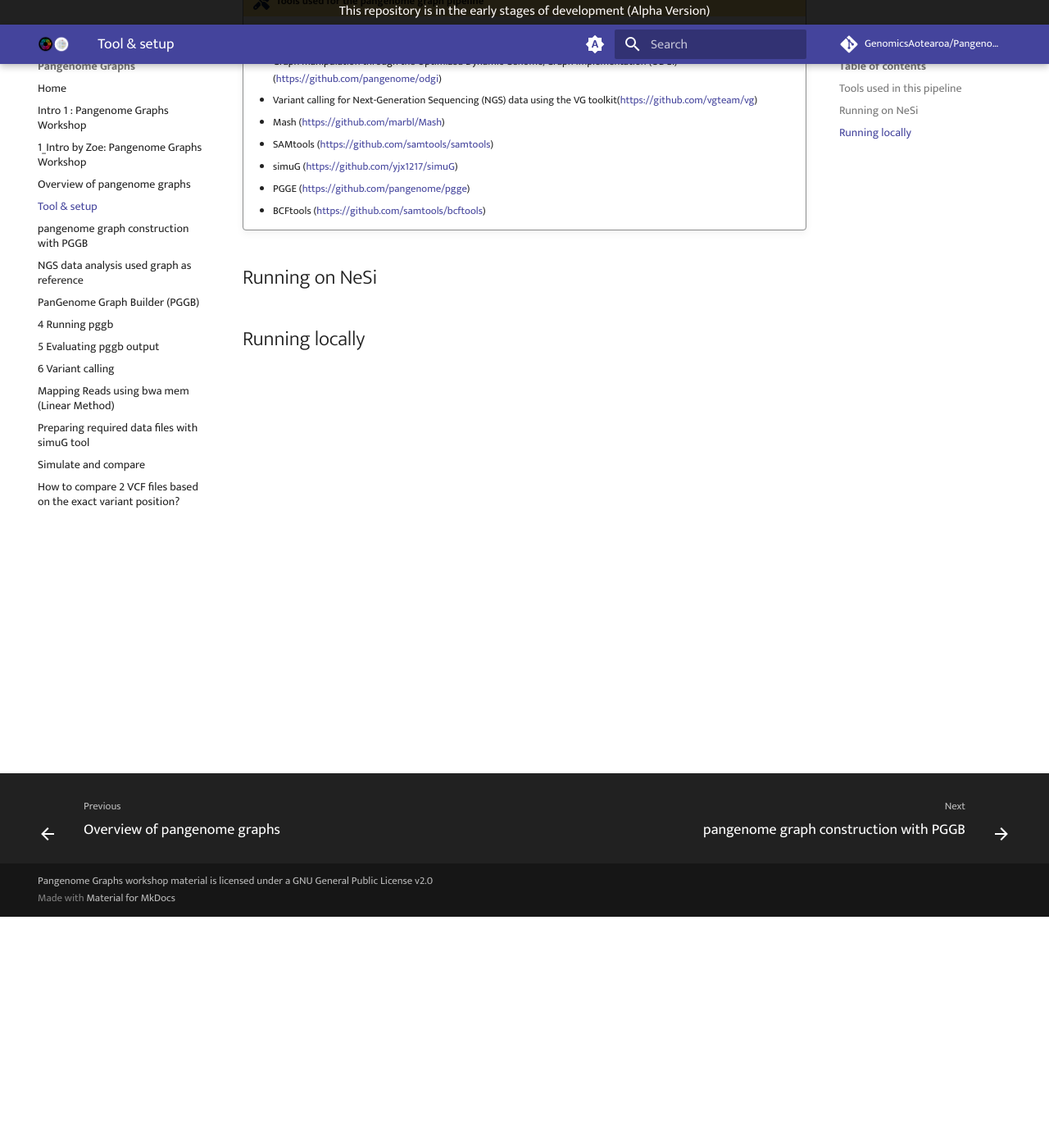
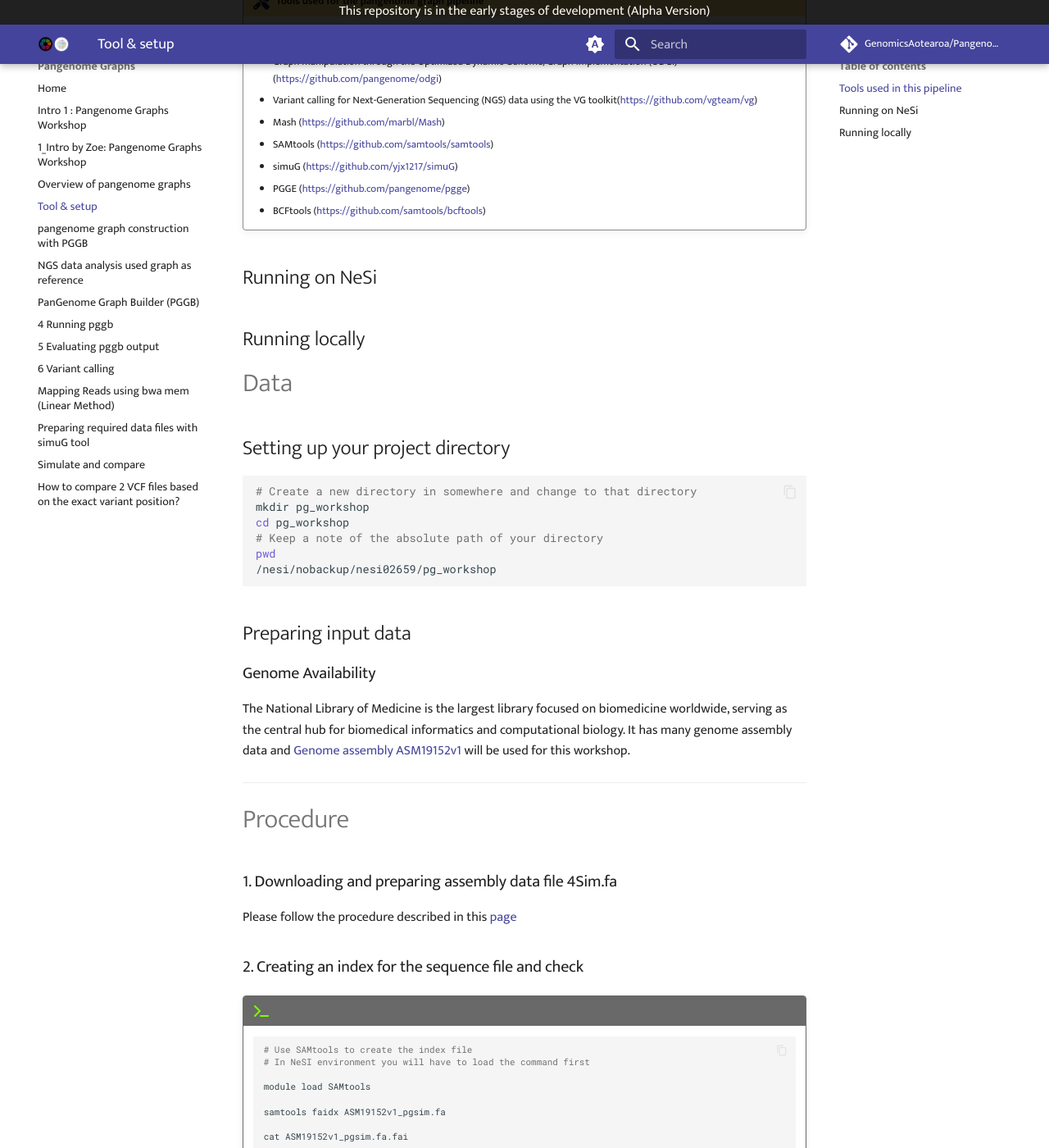
Before and after one commit to GenomicsAotearoa/Pangenome-Graphs-Workshop, an MkDocs documentation site: the page built from docs/2_Tools_and_setup.md, in a window 1280 px wide and 1400 px high, scrolled down 282 px. Shown: the whole window at 82% size. Built offline with MkDocs 1.6.1 and Material for MkDocs 9.7.7, drawn with Linux system fonts in a browser that asks for light colours; comment, search, counter and statistics services are not loaded; some of the changed text lies outside the part shown.

Commit message:
Update 2_Tools_and_setup.md

````diff
--- a/docs/2_Tools_and_setup.md
+++ b/docs/2_Tools_and_setup.md
@@ -20,3 +20,63 @@
 ## Running on NeSi
 
 ## Running locally
+
+# Data
+## Setting up your project directory
+
+```bash
+# Create a new directory in somewhere and change to that directory
+mkdir pg_workshop
+cd pg_workshop
+# Keep a note of the absolute path of your directory
+pwd
+/nesi/nobackup/nesi02659/pg_workshop
+```
+
+## Preparing input data
+
+### Genome Availability
+The National Library of Medicine is the largest library focused on biomedicine worldwide, serving as the central hub for biomedical informatics and computational biology. It has many genome assembly data and [Genome assembly ASM19152v1](https://www.ncbi.nlm.nih.gov/datasets/genome/GCF_000191525.1/) will be used for this workshop.
+
+---
+# Procedure
+### 1. Downloading and preparing assembly data file 4Sim.fa
+
+Please follow the procedure described in this [page](./preparing_data_files.md)
+
+### 2. Creating an index for the sequence file and check
+
+!!! terminal "code"
+
+    ```bash
+    # Use SAMtools to create the index file
+    # In NeSI environment you will have to load the command first
+
+    module load SAMtools
+
+    samtools faidx ASM19152v1_pgsim.fa
+
+    cat ASM19152v1_pgsim.fa.fai
+    ```
+
+!!! success "Output"
+
+    ```
+    NC_017518.1     2248966 64      80      81
+    NC_017518.1_SNP_5000    2248966 2277165 2248966 2248967
+    NC_017518.1_INDEL_5000  2249048 4526156 2249048 2249049
+    NC_017518.1_SNP_4000_INDEL_4000 2242147 6775238 2242147 2242148
+    NC_017518.1_SNP_4000_INDEL_4000_INV_4   2242147 9017425 2242147 2242148
+    NC_017518.1_SNP_4000_INDEL_4000_CNV_4   2415498 11259612        2415498 2415499
+    ```
+
+As per the index this assembly consists of 6 samples described in the below table.
+
+| Name                                | Length    | SNPs   | INDELs | INV | CNV |
+|:-----                               |----------:|-------:|-------:|----:|----:|
+|NC_017518.1 (Reference)              | 2,248,966 |     N/A|     N/A| N/A |  N/A|
+|NC_017518.1_SNP_5000                 | 2,248,966 |   5,000|       0|   0 |   0 |
+|NC_017518.1_INDEL_5000               | 2,249,048 |       0|   5,000|   0 |   0 |
+|NC_017518.1_SNP_4000_INDEL_4000      | 2,153,883 |   4,000|   4,000|   0 |   0 |
+|NC_017518.1_SNP_4000_INDEL_4000_INV_4| 2,242,147 |   4,000|   4,000|   4 |   0 |
+|NC_017518.1_SNP_4000_INDEL_4000_CNV_4| 2,415,498 |   4,000|   4,000|   0 |   4 |
````
